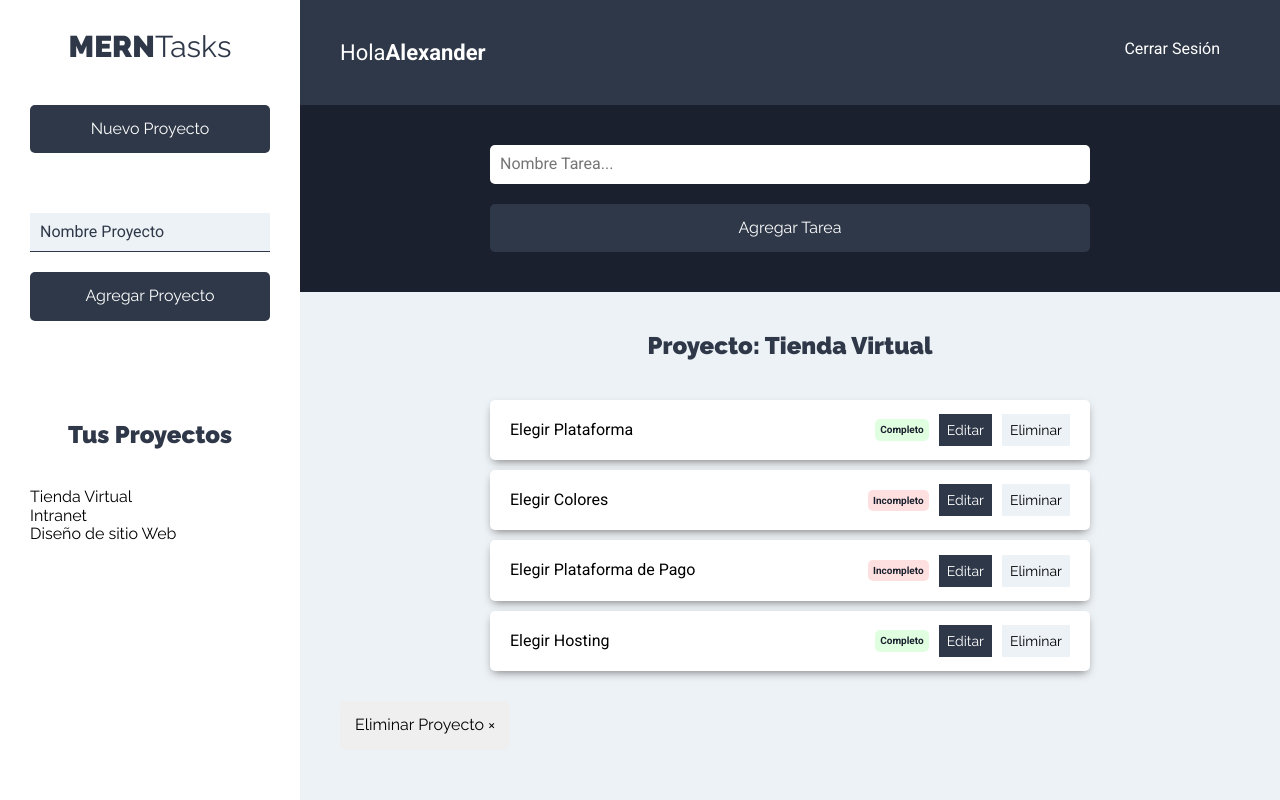
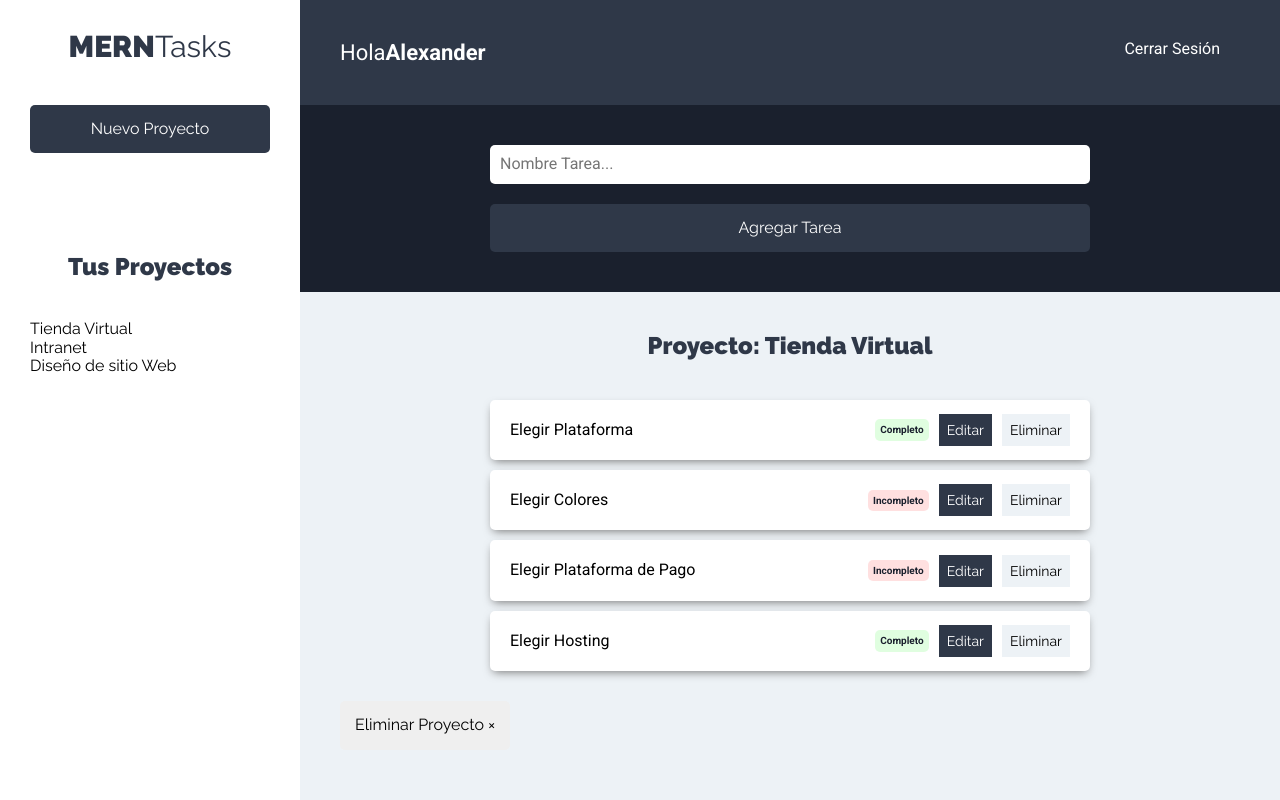
Before and after one commit to app-MERN/App-MERN, a React (Create React App) app: page /proyectos in a window 1280 px wide. Built offline with nearby package versions, Linux system fonts and the light colour scheme; the HTML template or start-up script is replaced by a standard one.

Commit message:
Mostrando el Formulario de Nuevos Proyectos de Forma Condicional

```diff
--- a/src/components/proyectos/NuevoProyecto.jsx
+++ b/src/components/proyectos/NuevoProyecto.jsx
@@ -1,6 +1,12 @@
-import React, { useState } from 'react';
+import React, { useState, useContext } from 'react';
+
+import proyectoContext from '../../context/proyectos/proyectoContext';
 
 const NuevoProyecto = () => {
+  const proyectosContext = useContext(proyectoContext);
+
+  const { formulario } = proyectosContext;
+
   const [proyecto, setProyecto] = useState({ nombre: '' });
 
   const [error, setError] = useState(false);
@@ -34,6 +40,8 @@
         Nuevo Proyecto
       </button>
 
+      {formulario
+        ? (
           <form
             onSubmit={handleSubmit}
             className='formulario-nuevo-proyecto'
@@ -53,6 +61,9 @@
               value='Agregar Proyecto'
             />
           </form>
+        )
+
+        : null}
     </div>
   );
 };
```
Also changed, not shown: .eslintrc.js. Lines whose indentation alone changed are shown as unchanged.
